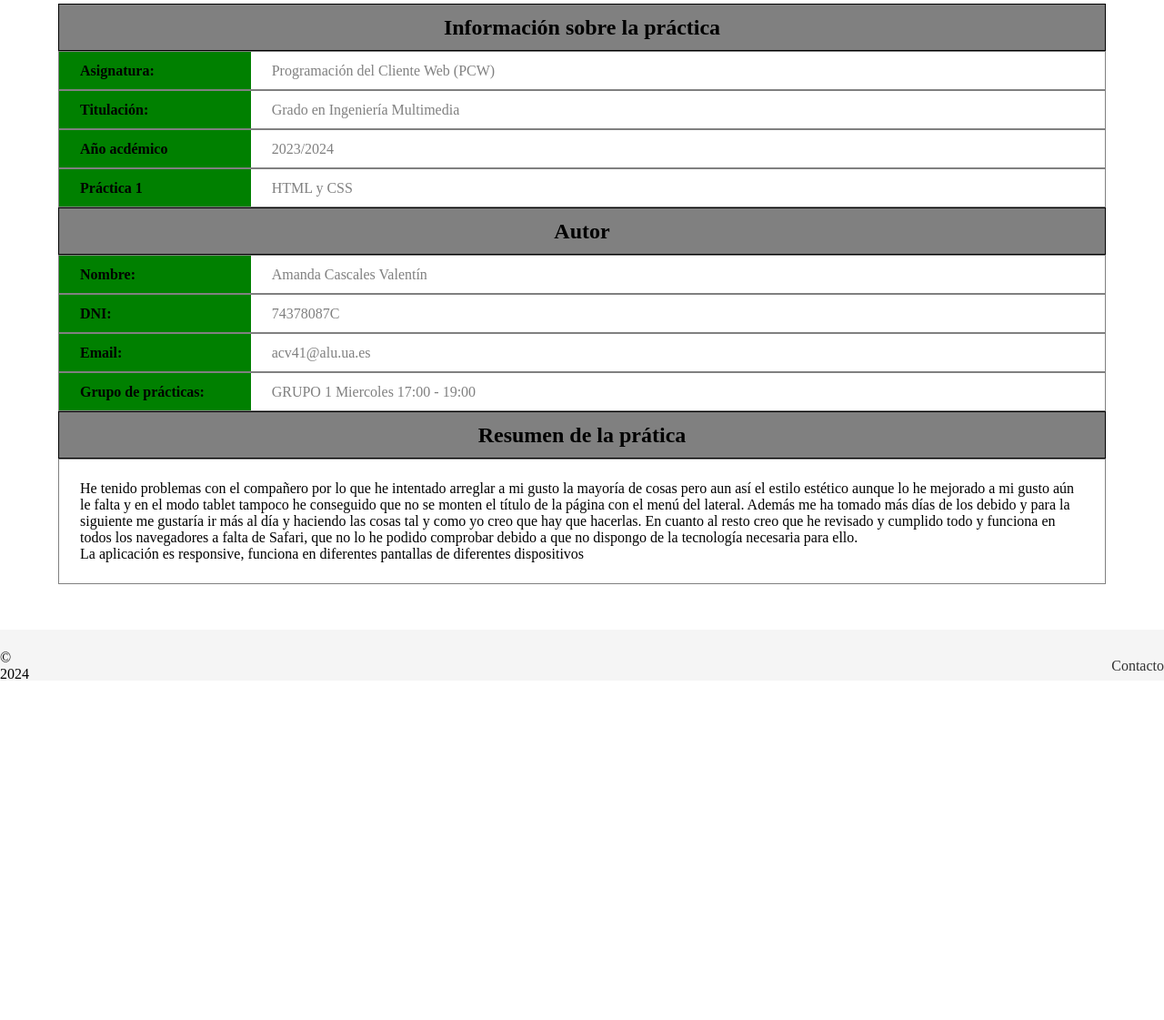
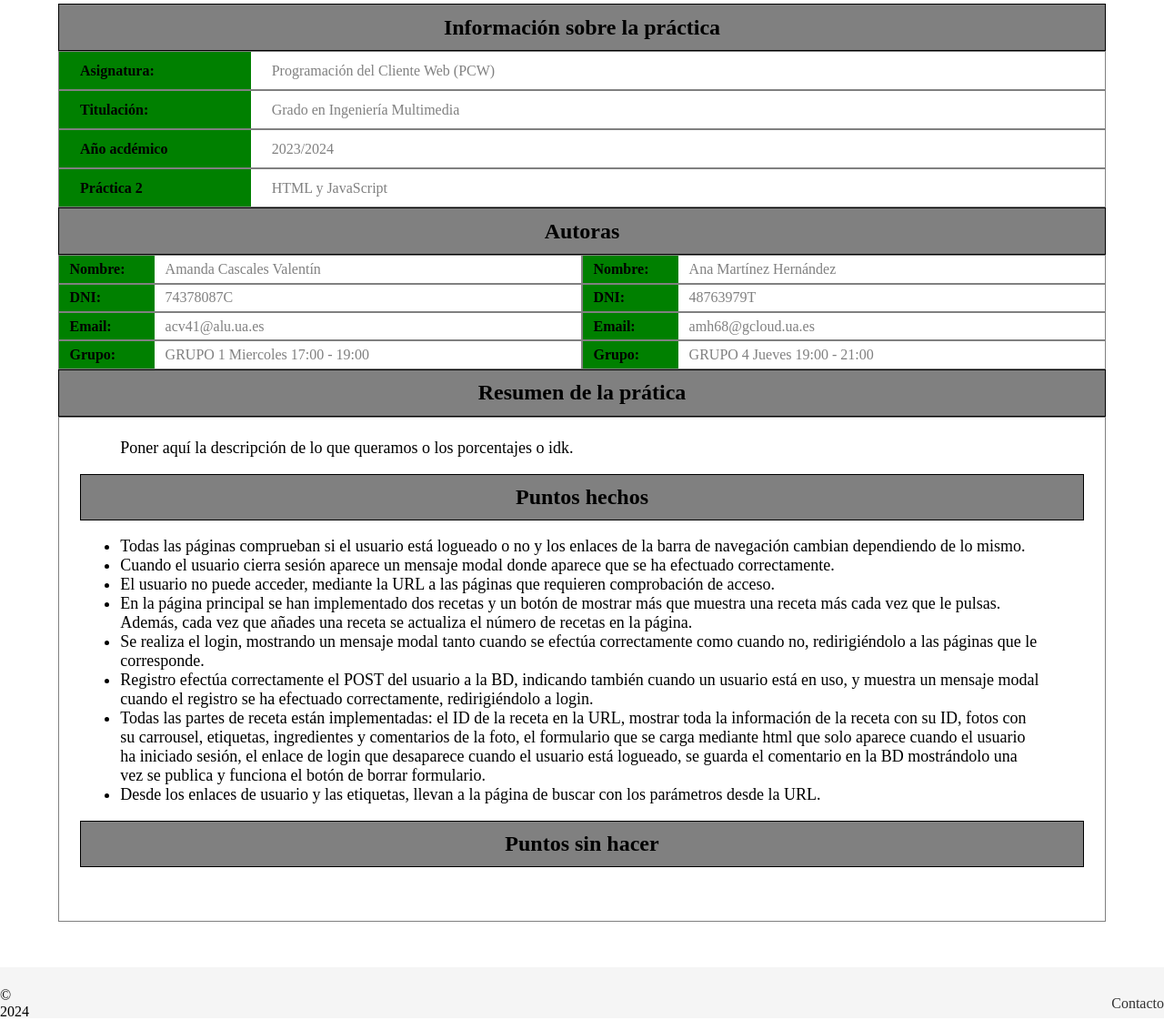
Before and after one commit to Mandi18/PCW2, a PHP site: page /acerca.html in a window 1280 px wide. Shown: the part 383-1504 px from the top of the page at 91% size. Before the commit the page ends 1129 px from the top, so only its background shows below. Run offline with PHP 8.4, Linux system fonts and the light colour scheme; some web fonts are replaced.

Commit message:
acerca actualizado, faltan más cosicas

```diff
--- a/acerca.html
+++ b/acerca.html
@@ -70,15 +70,15 @@
                 </div>
                 <div class="info-contenedor">
                     <div class="info-nombre">
-                        Pr&aacute;ctica 1
+                        Pr&aacute;ctica 2
                     </div>
                     <div class="info-descripcion">
-                        HTML y CSS
+                        HTML y JavaScript
                     </div>
                 </div>
             </div>
             <div class="acerca-info-autores">
-                <h2>Autor</h2>
+                <h2>Autoras</h2>
                 <div class="info-autores-contenedor">
                     <div class="info-autor-practica">
                         <div class="info-contenedor">
@@ -107,10 +107,44 @@
                         </div>
                         <div class="info-contenedor">
                             <div class="info-nombre">
-                                Grupo de pr&aacute;cticas:
+                                Grupo:
                             </div>
                             <div class="info-descripcion">
                                 GRUPO 1 Miercoles 17:00 - 19:00
+                            </div>
+                        </div>
+                    </div>
+                    <div class="info-autor-practica">
+                        <div class="info-contenedor">
+                            <div class="info-nombre">
+                                Nombre:
+                            </div>
+                            <div class="info-descripcion">
+                                Ana Mart&iacute;nez Hern&aacute;ndez
+                            </div>
+                        </div>
+                        <div class="info-contenedor">
+                            <div class="info-nombre">
+                                DNI:
+                            </div>
+                            <div class="info-descripcion">
+                                48763979T
+                            </div>
+                        </div>
+                        <div class="info-contenedor">
+                            <div class="info-nombre">
+                                Email:
+                            </div>
+                            <div class="info-descripcion">
+                                amh68@gcloud.ua.es
+                            </div>
+                        </div>
+                        <div class="info-contenedor">
+                            <div class="info-nombre">
+                                Grupo:
+                            </div>
+                            <div class="info-descripcion">
+                                GRUPO 4 Jueves 19:00 - 21:00
                             </div>
                         </div>
                     </div>
@@ -119,18 +153,29 @@
             <div class="acerca-info-descripcion">
                 <h2>Resumen de la pr&aacute;tica</h2>
                 <div class="info-practica-descripcion">
-                    <p>
-                        He tenido problemas con el compa&ntilde;ero por lo que he intentado arreglar a mi gusto la mayor&iacute;a de cosas
-                        pero aun as&iacute; el estilo est&eacute;tico aunque lo he mejorado a mi gusto a&uacute;n le falta y en el modo tablet
-                        tampoco he conseguido que no se monten el t&iacute;tulo de la p&aacute;gina con el men&uacute; del lateral. Adem&aacute;s me ha
-                        tomado m&aacute;s d&iacute;as de los debido y para la siguiente me gustar&iacute;a ir m&aacute;s al d&iacute;a y haciendo las cosas tal
-                        y como yo creo que hay que hacerlas. En cuanto al resto creo que he revisado y cumplido todo y funciona
-                        en todos los navegadores a falta de Safari, que no lo he podido comprobar debido a que no dispongo de la tecnolog&iacute;a
-                        necesaria para ello.
+                    <p class="problemas">
+                       Poner aquí la descripción de lo que queramos o los porcentajes o idk.
                     </p>
-                    <p>
-                        La aplicaci&oacute;n es responsive, funciona en diferentes pantallas de diferentes dispositivos
-                    </p>
+                    <br>
+                    <h2>Puntos hechos</h2>
+                    <br>
+                    <ul>
+                        <li class="acerca">Todas las páginas comprueban si el usuario está logueado o no y los enlaces de la barra de navegación cambian dependiendo de lo mismo.</li>
+                        <li class="acerca">Cuando el usuario cierra sesión aparece un mensaje modal donde aparece que se ha efectuado correctamente.</li>
+                        <li class="acerca">El usuario no puede acceder, mediante la URL a las páginas que requieren comprobación de acceso.</li>
+                        <li class="acerca">En la página principal se han implementado dos recetas y un botón de mostrar más que muestra una receta más cada vez que le pulsas. Además, cada vez que añades una receta se actualiza el número de recetas en la página.</li>
+                        <li class="acerca">Se realiza el login, mostrando un mensaje modal tanto cuando se efectúa correctamente como cuando no, redirigiéndolo a las páginas que le corresponde.</li>
+                        <li class="acerca">Registro efectúa correctamente el POST del usuario a la BD, indicando también cuando un usuario está en uso, y muestra un mensaje modal cuando el registro se ha efectuado correctamente, redirigiéndolo a login.</li>
+                        <li class="acerca">Todas las partes de receta están implementadas: el ID de la receta en la URL, mostrar toda la información de la receta con su ID, fotos con su carrousel, etiquetas, ingredientes y comentarios de la foto, el formulario que se carga mediante html que solo aparece cuando el usuario ha iniciado sesión, el enlace de login que desaparece cuando el usuario está logueado, se guarda el comentario en la BD mostrándolo una vez se publica y funciona el botón de borrar formulario.</li>
+                        <li class="acerca">Desde los enlaces de usuario y las etiquetas, llevan a la página de buscar con los parámetros desde la URL.</li>
+                    </ul>
+                    <br>
+                    <h2>Puntos sin hacer</h2>
+                    <br>
+                    <ul>
+                        <li></li>
+                    </ul>
+                    <br>
                 </div>
             </div>
         </div>
--- a/css/style.css
+++ b/css/style.css
@@ -20,6 +20,19 @@ footer{
 
 .sinhover:hover{
     background-color: #FFF;
+}
+
+.acerca{
+    list-style-type: disc;
+    font-size: large;
+    margin-left: 4%;
+    margin-right: 4%;
+}
+
+.problemas{
+    font-size: large;
+    margin-left: 4%;
+    margin-right: 4%;
 }
 
 #btnArriba{
```
